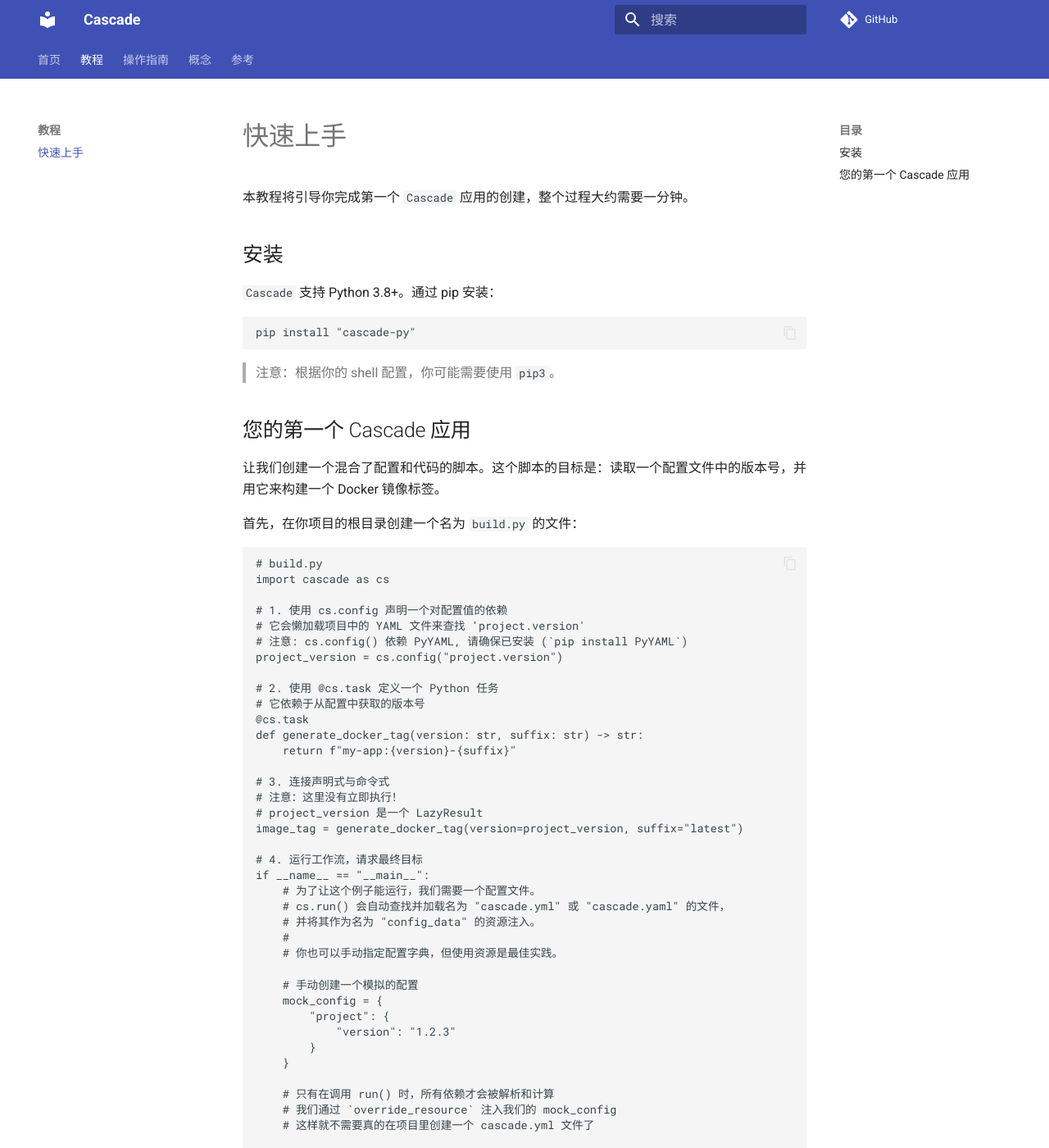
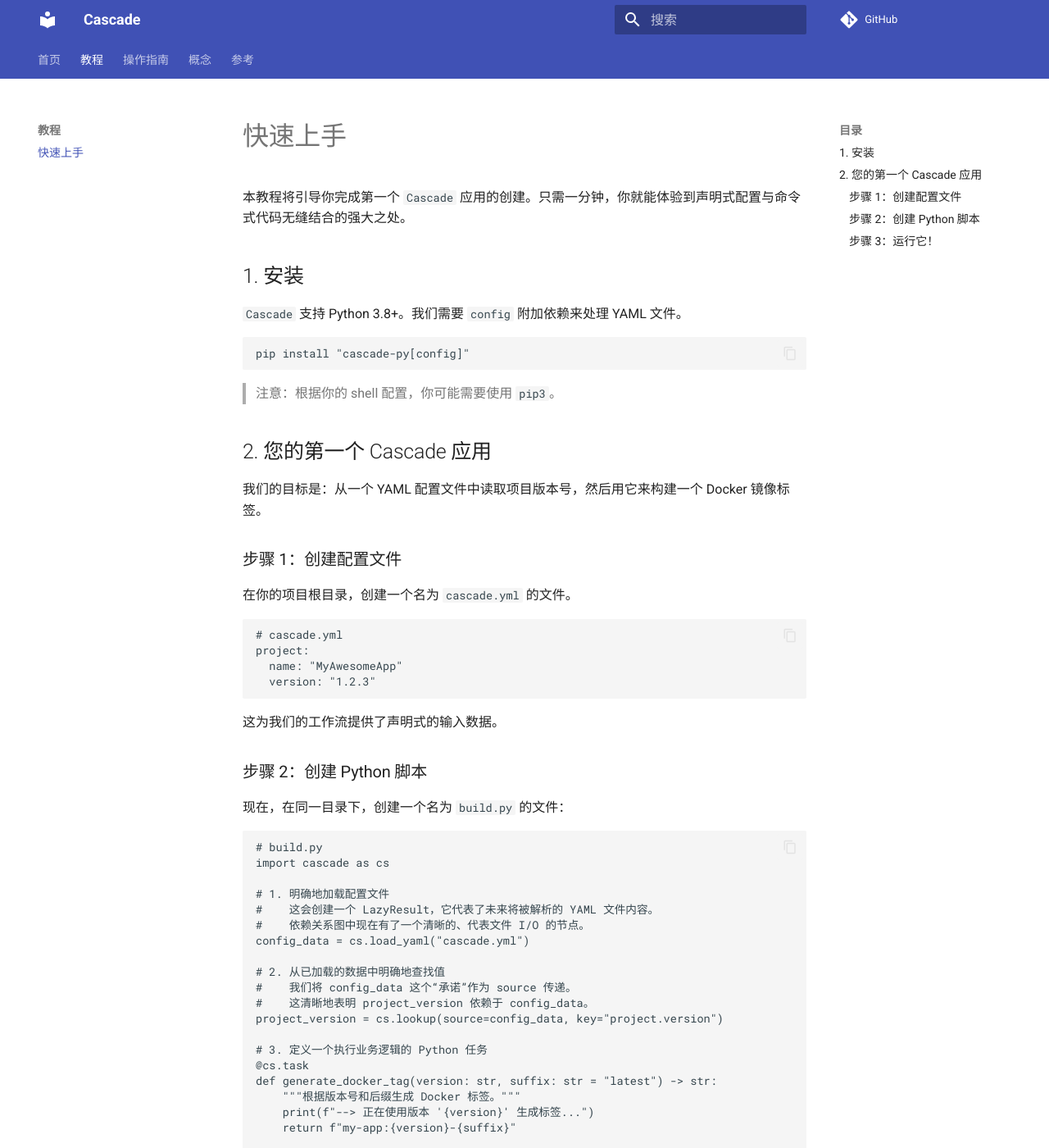
Before and after one commit to doucx/Cascade, an MkDocs documentation site: the page built from docs/tutorial/getting-started.md, in a window 1280 px wide and 1400 px high. Shown: the whole window at 82% size. Built offline with MkDocs 1.6.1 and Material for MkDocs 9.7.7, drawn with Linux system fonts in a browser that asks for light colours; comment, search, counter and statistics services are not loaded; some of the changed text lies outside the part shown.

Commit message:
feat(config): Implement explicit config loading via cs.load_yaml and cs.lookup
This commit refactors the core configuration dependency system to remove implicit "magic" resource loading, significantly enhancing transparency and testability.

The old `cs.config()` relied on a globally injected `config_data` resource, which was opaque and caused issues in the Quick Start guide.

New Architecture:
1. **`cs.load_yaml(path)`**: A new provider that explicitly performs file I/O and returns a `LazyResult` containing the parsed dictionary.
2. **`cs.lookup(source, key)`**: A new provider that performs dot-separated key lookup within a given `LazyResult` source.

This change ensures the configuration dependency chain is clearly represented in the computation graph, aligning with the "everything is a LazyResult" philosophy.

Changes include:
- Removing the old `config` provider and replacing it with `load_yaml` and `lookup` entry points in `pyproject.toml`.
- Rewriting `src/cascade/providers/config.py` to implement the new two-step process.
- Updating `docs/tutorial/getting-started.md` with the new, fully functional and explicit API.
- Enhancing `tests/providers/test_config.py` to cover both `KeyError` (key missing) and `TypeError` (path traversal on non-container) edge cases.

````diff
--- a/docs/tutorial/getting-started.md
+++ b/docs/tutorial/getting-started.md
@@ -1,86 +1,97 @@
 # 快速上手
 
-本教程将引导你完成第一个 `Cascade` 应用的创建，整个过程大约需要一分钟。
+本教程将引导你完成第一个 `Cascade` 应用的创建。只需一分钟，你就能体验到声明式配置与命令式代码无缝结合的强大之处。
 
-## 安装
+## 1. 安装
 
-`Cascade` 支持 Python 3.8+。通过 pip 安装：
+`Cascade` 支持 Python 3.8+。我们需要 `config` 附加依赖来处理 YAML 文件。
 
 ```bash
-pip install "cascade-py"
+pip install "cascade-py[config]"
 ```
 
 > 注意：根据你的 shell 配置，你可能需要使用 `pip3`。
 
-## 您的第一个 Cascade 应用
+## 2. 您的第一个 Cascade 应用
 
-让我们创建一个混合了配置和代码的脚本。这个脚本的目标是：读取一个配置文件中的版本号，并用它来构建一个 Docker 镜像标签。
+我们的目标是：从一个 YAML 配置文件中读取项目版本号，然后用它来构建一个 Docker 镜像标签。
 
-首先，在你项目的根目录创建一个名为 `build.py` 的文件：
+### 步骤 1：创建配置文件
+
+在你的项目根目录，创建一个名为 `cascade.yml` 的文件。
+
+```yaml
+# cascade.yml
+project:
+  name: "MyAwesomeApp"
+  version: "1.2.3"
+```
+
+这为我们的工作流提供了声明式的输入数据。
+
+### 步骤 2：创建 Python 脚本
+
+现在，在同一目录下，创建一个名为 `build.py` 的文件：
 
 ```python
 # build.py
 import cascade as cs
 
-# 1. 使用 cs.config 声明一个对配置值的依赖
-# 它会懒加载项目中的 YAML 文件来查找 'project.version'
-# 注意: cs.config() 依赖 PyYAML, 请确保已安装 (`pip install PyYAML`)
-project_version = cs.config("project.version")
+# 1. 明确地加载配置文件
+#    这会创建一个 LazyResult，它代表了未来将被解析的 YAML 文件内容。
+#    依赖关系图中现在有了一个清晰的、代表文件 I/O 的节点。
+config_data = cs.load_yaml("cascade.yml")
 
-# 2. 使用 @cs.task 定义一个 Python 任务
-# 它依赖于从配置中获取的版本号
+# 2. 从已加载的数据中明确地查找值
+#    我们将 config_data 这个“承诺”作为 source 传递。
+#    这清晰地表明 project_version 依赖于 config_data。
+project_version = cs.lookup(source=config_data, key="project.version")
+
+# 3. 定义一个执行业务逻辑的 Python 任务
 @cs.task
-def generate_docker_tag(version: str, suffix: str) -> str:
+def generate_docker_tag(version: str, suffix: str = "latest") -> str:
+    """根据版本号和后缀生成 Docker 标签。"""
+    print(f"--> 正在使用版本 '{version}' 生成标签...")
     return f"my-app:{version}-{suffix}"
 
-# 3. 连接声明式与命令式
-# 注意：这里没有立即执行！
-# project_version 是一个 LazyResult
-image_tag = generate_docker_tag(version=project_version, suffix="latest")
+# 4. 将查找到的值连接到任务中
+image_tag = generate_docker_tag(version=project_version)
 
-# 4. 运行工作流，请求最终目标
+# 5. 运行工作流并请求最终结果
 if __name__ == "__main__":
-    # 为了让这个例子能运行，我们需要一个配置文件。
-    # cs.run() 会自动查找并加载名为 "cascade.yml" 或 "cascade.yaml" 的文件，
-    # 并将其作为名为 "config_data" 的资源注入。
-    #
-    # 你也可以手动指定配置字典，但使用资源是最佳实践。
+    print("开始运行 Cascade 工作流...")
+    # 调用 run() 时，Cascade 会解析出完整的、明确的依赖链并按序执行。
+    final_tag = cs.run(image_tag)
 
-    # 手动创建一个模拟的配置
-    mock_config = {
-        "project": {
-            "version": "1.2.3"
-        }
-    }
-
-    # 只有在调用 run() 时，所有依赖才会被解析和计算
-    # 我们通过 `override_resource` 注入我们的 mock_config
-    # 这样就不需要真的在项目里创建一个 cascade.yml 文件了
-
-    from cascade.runtime.engine import Engine
-    from cascade.testing import override_resource
-
-    @cs.resource
-    def config_data():
-        yield mock_config
-
-    engine = Engine()
-    with override_resource(engine, "config_data", config_data):
-        result = engine.run(image_tag)
-
-    print(f"Docker 镜像标签: {result}")
+    print("工作流完成！")
+    print(f"最终 Docker 镜像标签: {final_tag}")
 ```
 
-现在，运行它：
+### 步骤 3：运行它！
+
+打开你的终端，运行脚本：
 
 ```bash
 $ python build.py
-Docker 镜像标签: my-app:1.2.3-latest
 ```
 
-恭喜！你刚刚构建并运行了你的第一个 `Cascade` 工作流。你已经体验到了其核心魅力：
-- **声明式依赖**: 你声明了 `image_tag` 依赖于 `project_version`。
-- **懒加载**: 直到调用 `run()` 之前，什么都没有发生。
-- **无缝集成**: 来自配置的值 (`cs.config`) 和来自 Python 代码的值 (`@cs.task`) 被无缝地结合在了一起。
+你应该会看到如下输出：
+
+```
+开始运行 Cascade 工作流...
+▶️  Starting Run for targets: [generate_docker_tag]
+  ⏳ Running task `load_yaml`...
+  ✅ Finished task `load_yaml` in ...s
+  ⏳ Running task `lookup`...
+  ✅ Finished task `lookup` in ...s
+  ⏳ Running task `generate_docker_tag`...
+--> 正在使用版本 '1.2.3' 生成标签...
+  ✅ Finished task `generate_docker_tag` in ...s
+🏁 Run finished successfully in ...s.
+工作流完成！
+最终 Docker 镜像标签: my-app:1.2.3-latest
+```
+
+恭喜！你刚刚构建了一个清晰、健壮且无“魔法”的 `Cascade` 工作流。
 
 在接下来的指南中，我们将深入探索 `Cascade` 的更多强大功能。
--- a/pyproject.toml
+++ b/pyproject.toml
@@ -53,8 +53,9 @@
 template = "cascade.providers.template:TemplateProvider"
 http = "cascade.providers.http:HttpProvider"
 sql = "cascade.providers.sql:SqlProvider"
-config = "cascade.providers.config:ConfigProvider"
 file = "cascade.providers.file:FileProvider"
+load_yaml = "cascade.providers.config:YamlLoaderProvider"
+lookup = "cascade.providers.config:LookupProvider"
 
 [tool.hatch.build.targets.wheel]
 packages = ["src/cascade"]
````
Also changed, not shown: 2 other files.
